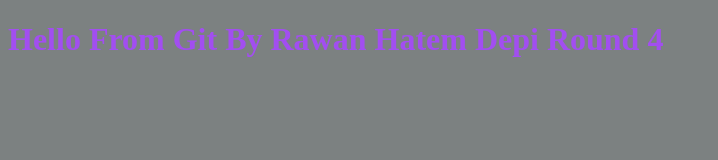
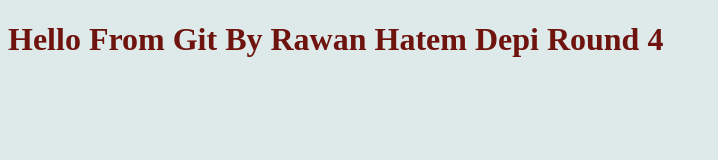
Before and after one commit to RawanHatem77/depi-repo, a plain HTML site: page index.html in a window 1280 px wide. Shown: the whole page, without its empty margins (0-718 px from the left). Drawn offline with Linux system fonts and the light colour scheme.

Commit message:
create index file

```diff
--- a/index.html
+++ b/index.html
@@ -1,4 +1,4 @@
 <!DOCTYPE html>
-<body style="background-color:rgb(124, 129, 129);">
-<h1 style="color: rgb(162, 78, 240);">Hello From Git By Rawan Hatem Depi Round 4</h1>
+<body style="background-color:rgb(222, 233, 233);">
+<h1 style="color: rgb(110, 19, 14);">Hello From Git By Rawan Hatem Depi Round 4</h1>
 </body>
```
